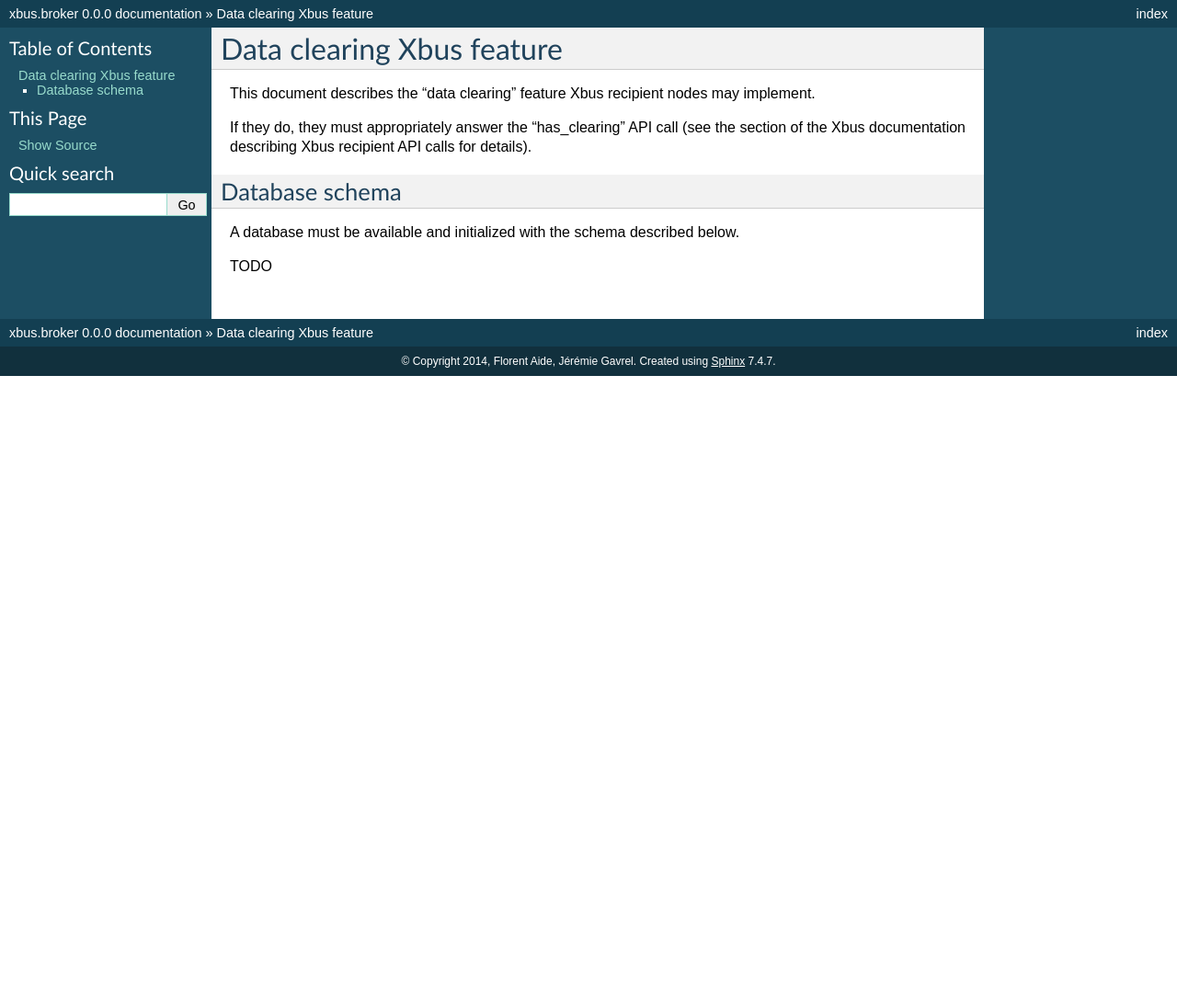
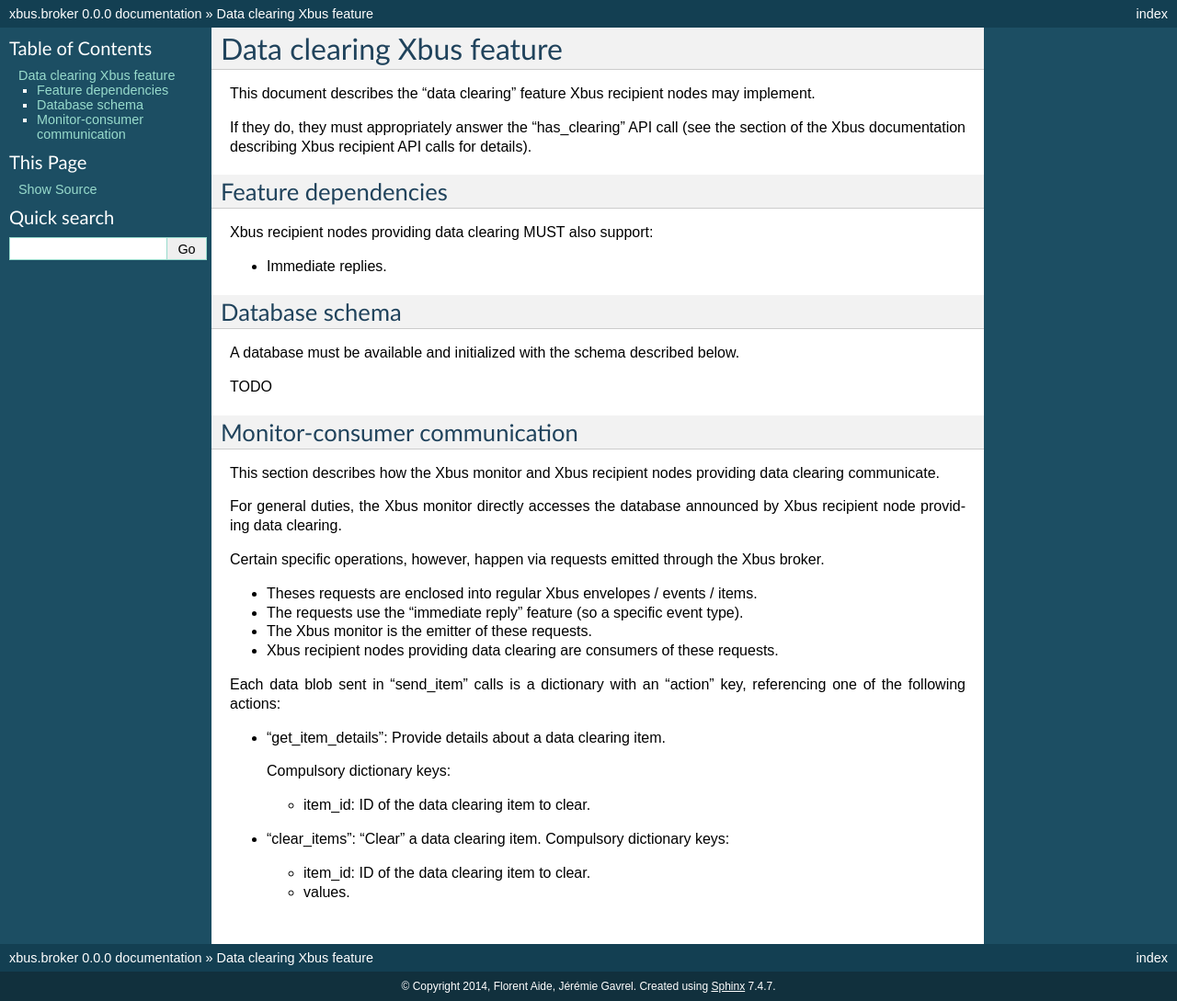
Before and after one commit to inspyration/xbus.broker, a Sphinx documentation site: the page built from doc/source/features/data_clearing.rst, in a window 1280 px wide. Shown: the whole page at 92% size. Built offline with Sphinx 7.4.7, drawn with Linux system fonts in a browser that asks for light colours; before the commit the page ends 900 px from its top, so only the background shows below that.

Commit message:
Improve the doc of the data clearing feature

```diff
--- a/doc/source/features/data_clearing.rst
+++ b/doc/source/features/data_clearing.rst
@@ -9,9 +9,51 @@ section of the Xbus documentation describing Xbus recipient API calls for
 details).
 
 
+Feature dependencies
+--------------------
+
+Xbus recipient nodes providing data clearing MUST also support:
+
+- Immediate replies.
+
+
 Database schema
 ---------------
 
 A database must be available and initialized with the schema described below.
 
 TODO
+
+
+Monitor-consumer communication
+------------------------------
+
+This section describes how the Xbus monitor and Xbus recipient nodes providing
+data clearing communicate.
+
+For general duties, the Xbus monitor directly accesses the database announced
+by Xbus recipient node providing data clearing.
+
+Certain specific operations, however, happen via requests emitted through the
+Xbus broker.
+
+- Theses requests are enclosed into regular Xbus envelopes / events / items.
+- The requests use the "immediate reply" feature (so a specific event type).
+- The Xbus monitor is the emitter of these requests.
+- Xbus recipient nodes providing data clearing are consumers of these requests.
+
+Each data blob sent in "send_item" calls is a dictionary with an "action" key,
+referencing one of the following actions:
+
+- "get_item_details": Provide details about a data clearing item.
+
+  Compulsory dictionary keys:
+
+  * item_id: ID of the data clearing item to clear.
+
+- "clear_items": "Clear" a data clearing item.
+  Compulsory dictionary keys:
+
+  * item_id: ID of the data clearing item to clear.
+
+  * values.
```
